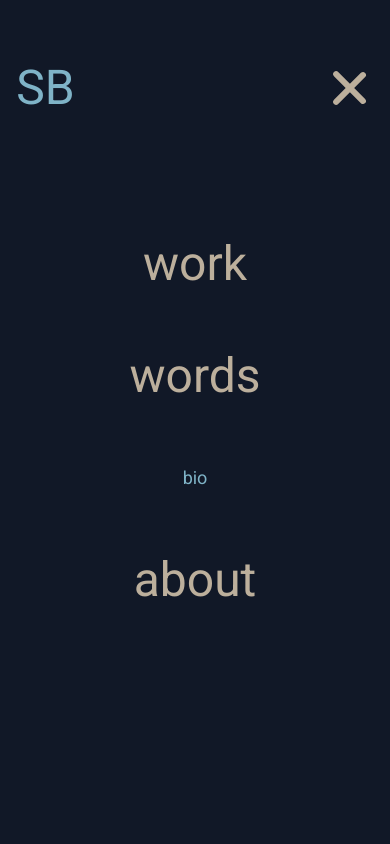
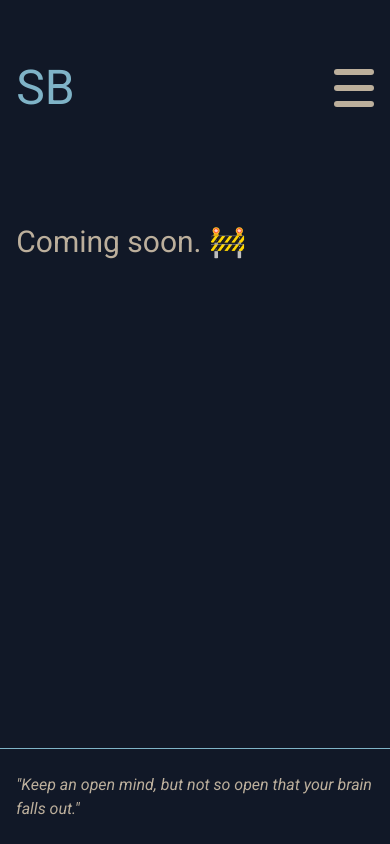
Before and after one commit to boothscript/personal-dev-blog, a Next.js app: page /bio in a window 390 px wide. Built offline with nearby package versions, Linux system fonts and the light colour scheme; what @tailwindcss/typography would draw is missing.

Commit message:
added mobile nav with animation

```diff
--- a/components/Layout.js
+++ b/components/Layout.js
@@ -1,9 +1,16 @@
 import Head from 'next/head';
 import Link from 'next/link';
+import React, { useState } from 'react';
 
 import ActiveLink from './ActiveLink';
 
 function Layout({ children, pageTitle }) {
+  // mobile nav state
+  const [isOpen, setIsOpen] = useState(false);
+  const clickFunc = () => {
+    setIsOpen(!isOpen);
+  };
+
   return (
     <>
       <Head>
@@ -12,15 +19,15 @@ function Layout({ children, pageTitle }) {
       </Head>
       <div className='flex flex-col min-h-screen bg-gray-900 text-gray-400'>
         <header className='w-full h-20 mt-8  flex  justify-center items-end bg-gray-900 '>
-          <nav className='group w-11/12 md:w-full max-w-2xl flex flex-row justify-between items-stretch'>
+          <nav className=' w-11/12 md:w-full max-w-2xl flex flex-row justify-between items-stretch'>
             <Link href='/'>
               <div className='text-5xl z-50 text-primary cursor-pointer'>
                 SB
               </div>
             </Link>
-            <HamburgerBtn />
+            <HamburgerBtn isOpen={isOpen} clickFunc={() => clickFunc()} />
             {/* <AppNav /> */}
-            <MobileNav />
+            <MobileNav isOpen={isOpen} />
           </nav>
         </header>
         <main className='w-11/12 md:w-full max-w-2xl mx-auto my-8 flex-grow bg-gray-900 font-sans'>
@@ -38,9 +45,9 @@ function Layout({ children, pageTitle }) {
   );
 }
 
-function MobileNav() {
+function MobileNav({ isOpen }) {
   return (
-    <div className='fixed top-0 left-0 bg-gray-900 w-full h-screen'>
+    <div id='mobile-nav' className={isOpen && 'open'}>
       <ul className=' h-full flex flex-col justify-center items-center text-cream font-sans'>
         <li className='my-8 mx-8'>
           <ActiveLink href='/work' activeClassName='nav-active'>
@@ -97,13 +104,13 @@ function AppNav() {
   );
 }
 
-function HamburgerBtn({ isHidden, isOpen }) {
+function HamburgerBtn({ isOpen, clickFunc }) {
   return (
-    <div className='w-10 z-50 flex flex-col justify-around'>
-      <div className='h-1.5 w-full rounded bg-cream transition-transform duration-200 transform rotate-45 scale-x-110 origin-left'></div>
-      <div className='h-1.5 w-full rounded bg-cream transition  duration-200 opacity-0'></div>
-      <div className='h-1.5 w-full rounded bg-cream transition-transform duration-200 transform -rotate-45 scale-x-110 origin-left'></div>
-    </div>
+    <button id='hamburger-btn' className='' onClick={() => clickFunc()}>
+      <div className={isOpen && 'open'}></div>
+      <div className={isOpen && 'open'}></div>
+      <div className={isOpen && 'open'}></div>
+    </button>
   );
 }
 
--- a/styles/tailwind.css
+++ b/styles/tailwind.css
@@ -11,19 +11,31 @@
   .nav-active {
     @apply text-primary text-5xl group-hover:text-lg;
   }
-  ul.mobile-menu-active {
-    @apply absolute h-screen w-screen bg-gray-900 md:bg-none md:flex;
+  #mobile-nav {
+    @apply fixed top-0 left-full bg-gray-900 w-full h-screen transition duration-200;
   }
-  ul.mobile-menu-active li {
-    @apply my-4;
-  }
-  ul.mobile-menu-active .nav-item {
-    @apply w-full text-5xl;
-  }
-  ul.mobile-menu-active .nav-item.nav-active {
-    @apply w-full text-5xl hover:text-5xl;
+  #mobile-nav.open {
+    @apply transform -translate-x-full;
   }
   .mob-nav-item {
     @apply text-5xl;
   }
+  #hamburger-btn {
+    @apply w-10 z-50 flex flex-col justify-around focus:outline-none;
+  }
+
+  #hamburger-btn div {
+    @apply h-1.5 w-full rounded bg-cream transition duration-300;
+  }
+
+  #hamburger-btn .open:nth-child(1) {
+    @apply transform rotate-45 scale-x-110 origin-left;
+  }
+  #hamburger-btn .open:nth-child(2) {
+    @apply opacity-0;
+  }
+
+  #hamburger-btn .open:nth-child(3) {
+    @apply transform -rotate-45 scale-x-110 origin-left;
+  }
 }
```
